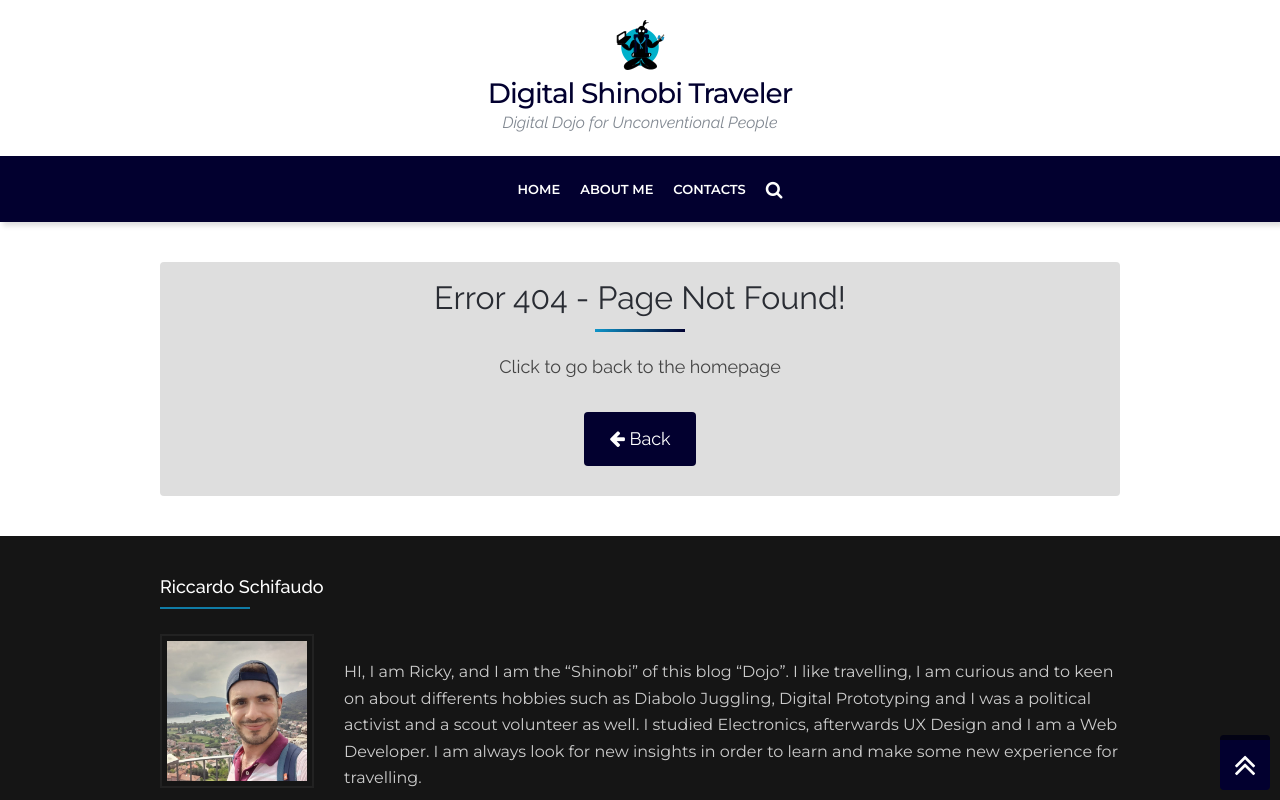
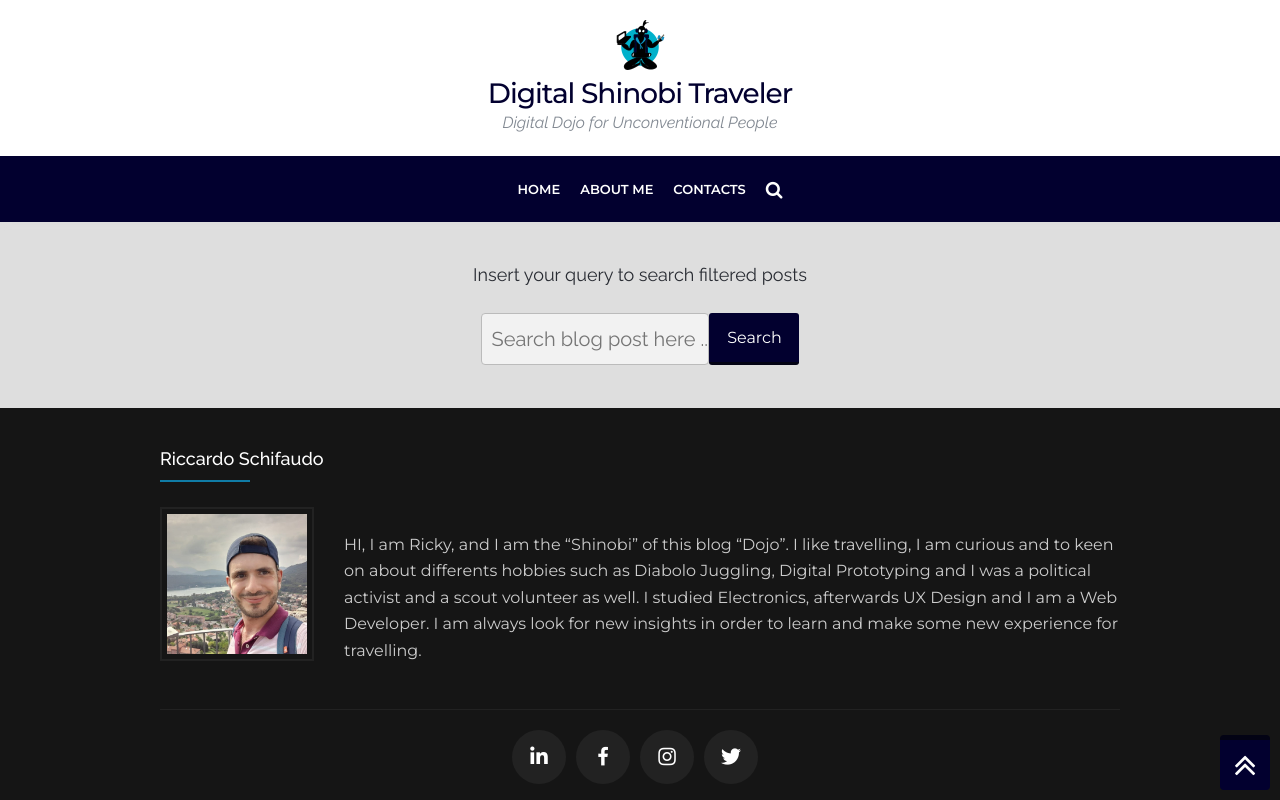
Before and after one commit to RiccardoSchifaudo94/react-frontend-blog-digital-shinobi-traveler, a React (Create React App) app: page /search in a window 1280 px wide. Shown: the top 800 px of the page. Built offline with nearby package versions, Linux system fonts and the light colour scheme; no server answers.

Commit message:
implemented searchbar logic with router link component

```diff
--- a/src/App.js
+++ b/src/App.js
@@ -1,5 +1,5 @@
 import React,{useState,useEffect} from 'react';
-import { Header,NotFound, Footer, Post , PostGallery, Pagination } from "./components";
+import { Header,NotFound, Footer, Post , PostGallery, Pagination, Search } from "./components";
 import {
   BrowserRouter as Router,
   Switch,
@@ -25,7 +25,7 @@ function App() {
   const utilityOBJ = new UtilityObj();
 
   const get_posts = async(id)=>{
-    console.log(process.env.REACT_APP_API_URL);
+
     const res = await fetch(process.env.REACT_APP_API_URL+"?_embed&lang=it&per_page="+postsPerPage+"&page="+id);
     let totals = Number(res.headers.get('X-WP-Total'));
 
@@ -57,7 +57,6 @@ function App() {
   return (
     <Router>
       <Header data={data}/>
-
         <Switch>
           <Route exact path="/">
             <PostGallery posts={posts} spinner={spinner}/>
@@ -65,6 +64,9 @@ function App() {
           </Route>
           <Route path="/post/:slug">
             <Post data={data}/>
+          </Route>
+          <Route path='/search'>
+            <Search statusSearchBar={true} data={data}/>
           </Route>
           <Route path='*'>
             <NotFound data={data}/>
--- a/src/components/Header/Header.js
+++ b/src/components/Header/Header.js
@@ -1,4 +1,5 @@
 import React, { useState } from 'react';
+import {Link} from 'react-router-dom';
 import "./Header.css";
 import UtilityObj from './../../utils/UtilityObj';
 import Search from '../Search/Search';
@@ -21,13 +22,18 @@ export default function Header({data}) {
                 <div className="container">
                     <ul>
                         { data.header[0].items.map((item,key)=>(<li key={key}><a rel="noreferrer" href={item.url}>{item.text}</a></li>)) }
-                        <li><a onClick={()=>setShowSearchBar(!showSearchBar)}><i className={`fa ${showSearchBar? 'fa-times':'fa-search'}`}></i></a></li>
+                        <li onClick={()=>{setShowSearchBar(!showSearchBar);}}>
+                            {
+                                showSearchBar
+                                ?(<Link to="/"><i className="fa fa-times"></i></Link>)
+                                :(<Link to="/search"><i className="fa fa-search"></i></Link>)
+                            }
+                        </li>
                     </ul>
                 </div>
             </div>
             <i className="fa fa-2x fa-angle-double-up dst_top_menu" onClick={()=>{scrollToTop()}}></i>
         </nav>
-        <Search statusSearchBar={showSearchBar}/>
         </>
     )
 }
--- a/src/components/Search/Search.css
+++ b/src/components/Search/Search.css
@@ -1,7 +1,8 @@
 .dst_search_bar {
     background-color: #dedede;
-    padding: 10px;
-    display: flex
+    padding: 40px 10px;
+    display: flex;
+    flex-direction: column;
 }
 .dst_search_bar input{
     background: #f2f2f2;
@@ -10,24 +11,32 @@
     border-radius: 4px;
     color: #151515;
     font-size: 20px;
-    float: left;
-    padding-left:10px;
+    padding-left: 10px;
     width: 65%;
 }
 .dst_search_bar button{
-    float: left;
     border: 0;
     line-height: 45px;
     color: #fff;
     font-family: Montserrat;
     background: #02002f;
-    padding: 2px 22px;
+    padding: 2px 0px;
     margin: 0;
     border-bottom: 3px solid #030314;
     border-radius: 3px;
     font-weight: 400;
     text-transform: capitalize;
     font-size: 16px;
-    width: 90px;
-    margin-left: 5px;
+    margin-left: 0px;
+    position: relative;
+    top: -3px;
 }
+.dst_search_bar .dst_strip_results .dst_strip_result_header{
+    font-weight: 700;
+    font-size: 20px;
+    background-color: #c1c1c1;
+    padding: 20px;
+    border-radius: 4px;
+    max-width: 600px;
+    margin: 30px auto;
+}
--- a/src/components/Search/Search.js
+++ b/src/components/Search/Search.js
@@ -1,18 +1,70 @@
-import React,{useState} from 'react';
+import React,{useState,useEffect} from 'react';
+import {PostGallery,Spinner} from './../../components'
+
 import './Search.css';
 
-export default function Search({statusSearchBar}) {
+export default function Search({statusSearchBar, data}) {
 
+    const [searchQuery, setSearchQuery] = useState('');
+    const [searchedPosts, setSearchedPosts] = useState([]);
+    const [enableSearch, setEnabledSearch] = useState(false);
+    const [searchSpinner, setSearchSpinner] = useState(false);
+
+    useEffect(()=>{
+        setSearchQuery('');
+        setEnabledSearch(false);
+        setSearchedPosts([]);
+    },[statusSearchBar]);
+
+    const search_posts = async() => {
+
+        const result = await fetch(process.env.REACT_APP_API_URL+`?search=${searchQuery}&_embed`);
+
+        await result.json().then((data)=>{
+            setSearchedPosts(data);
+            setEnabledSearch(true);
+            setSearchSpinner(false);
+        }).catch((err)=>console.error(err));
+    }
 
     const search = () =>{
-        alert("run searching...");
+
+        if(searchQuery.length>0){
+            setSearchSpinner(true);
+            search_posts();
+        }
+        else
+            alert("Fill the search input");
     }
+
+    const disableSearch = () => setEnabledSearch(false);
+
     return (
         (statusSearchBar)&&(
         <div className="dst_search_bar">
             <div className="container">
-                <input type="text" placeholder="Cerca qui il post..."/>
-                <button onClick={search}>Cerca</button>
+                <h1>{data.searchbar[0].title}</h1>
+                <input type="text" value={searchQuery} onChange={(e)=>{setSearchQuery(e.target.value); disableSearch();}} placeholder={data.searchbar[0].placeholder}/>
+                <button style={{width:'90px'}} onClick={search}>{data.searchbar[0].label_btn}</button>
+            </div>
+            <div className="container">
+            {
+               (searchSpinner)
+               ? (<Spinner/>)
+               :(
+                    (searchedPosts.length===0)
+                    ?((enableSearch)&&(<div className="dst_strip_results"><h1 className="dst_strip_result_header"><strong>Not results found!</strong></h1></div>))
+                    :(
+                        <div className="dst_strip_results">
+                            {
+                                (enableSearch)&&
+                                (<h1 className="dst_strip_result_header"><strong>{searchedPosts.length} Risultati per parola :</strong>{" "}{searchQuery}</h1>)
+                            }
+                            <PostGallery posts={searchedPosts}/>
+                        </div>
+                    )
+                )
+            }
             </div>
         </div>)
     )
--- a/src/data_mocks/localizations/en-mock.json
+++ b/src/data_mocks/localizations/en-mock.json
@@ -39,5 +39,12 @@
             "description":"Click to go back to the homepage",
             "label_url":"Back"
         }
+    ],
+    "searchbar":[
+        {
+            "title":"Insert your query to search filtered posts",
+            "placeholder":"Search blog post here ...",
+            "label_btn":"Search"
+        }
     ]
 }
--- a/src/data_mocks/localizations/it-mock.json
+++ b/src/data_mocks/localizations/it-mock.json
@@ -39,5 +39,12 @@
             "description":"Torna indietro all'homepage",
             "label_url":"Indietro"
         }
+    ],
+    "searchbar":[
+        {
+            "title":"Esegui qui la tua ricerca, digita nella barra di ricerca la parola chiave",
+            "placeholder":"Cerca qui il post ...",
+            "label_btn":"Cerca"
+        }
     ]
 }
```
